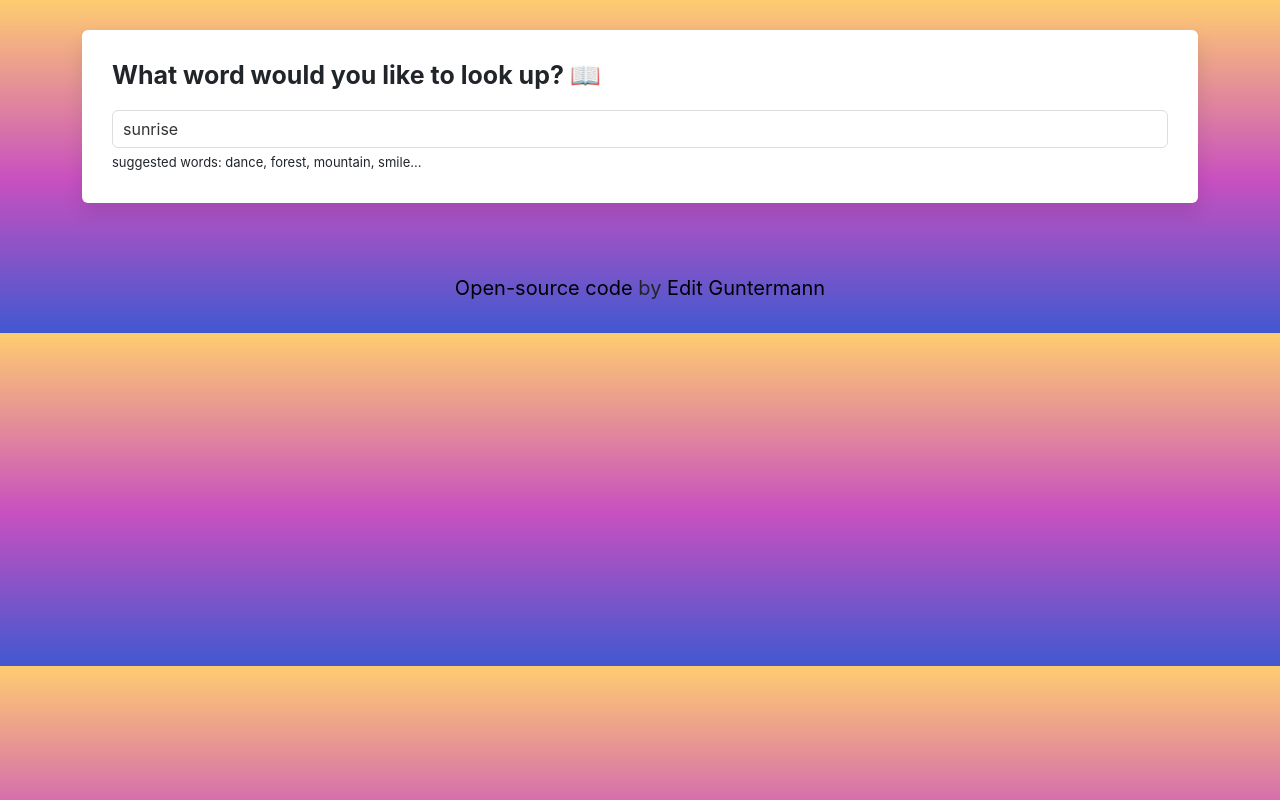
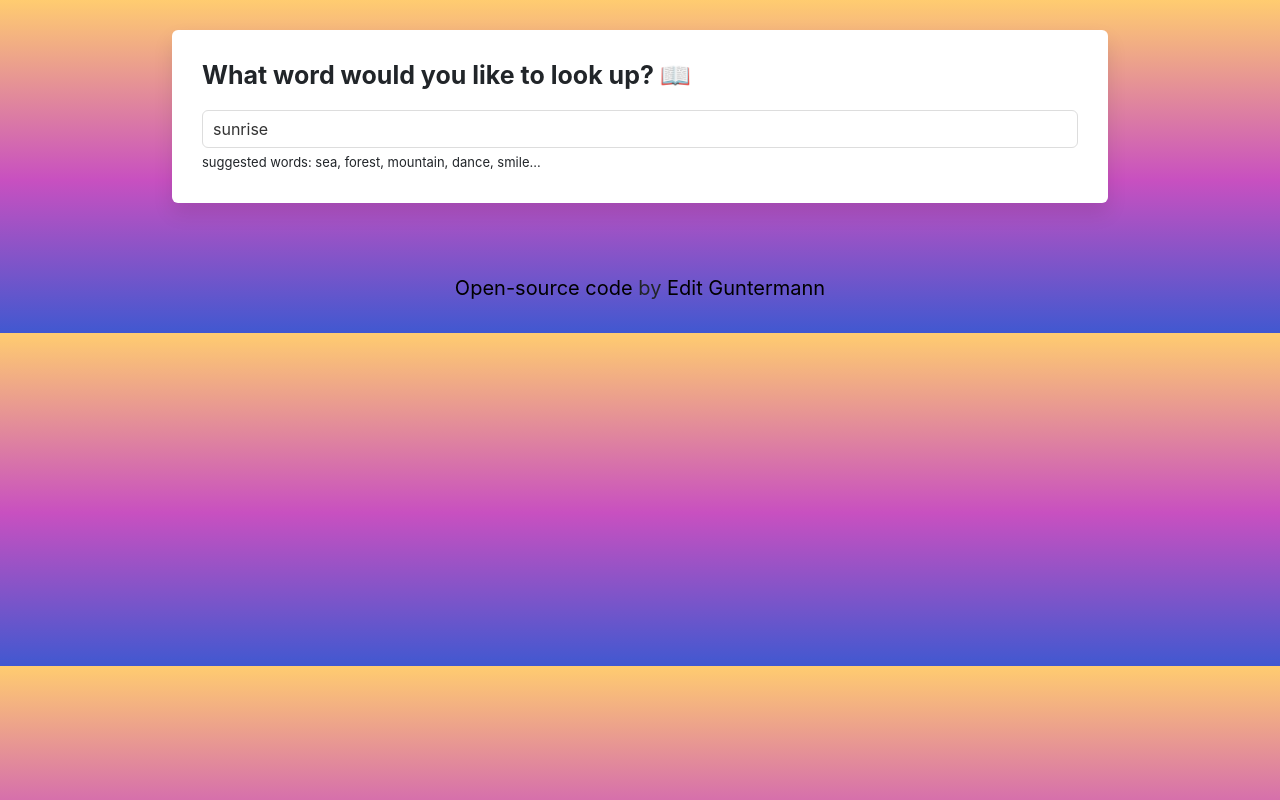
Before and after one commit to Ditke-ZH/dictionary-project, a React (Create React App) app: page / in a window 1280 px wide. Built offline with nearby package versions, Linux system fonts and the light colour scheme; no server answers.

Commit message:
final touches done

```diff
--- a/src/App.css
+++ b/src/App.css
@@ -6,6 +6,7 @@ body {
     #c850c0 46%,
     #ffcc70 100%
   );
+
   background-size: cover;
   width: 100%;
   height: 100%;
@@ -13,6 +14,11 @@ body {
 
 a {
   color: #9670f4;
+}
+
+.App {
+  max-width: 960px;
+  margin: 0 auto;
 }
 
 .App-header {
--- a/src/Dictionary.js
+++ b/src/Dictionary.js
@@ -56,7 +56,7 @@ export default function Dictionary(props) {
             />
           </form>
           <div className="hint">
-            suggested words: dance, forest, mountain, smile...
+            suggested words: sea, forest, mountain, dance, smile...
           </div>
         </section>
         <Results results={results} />
```
